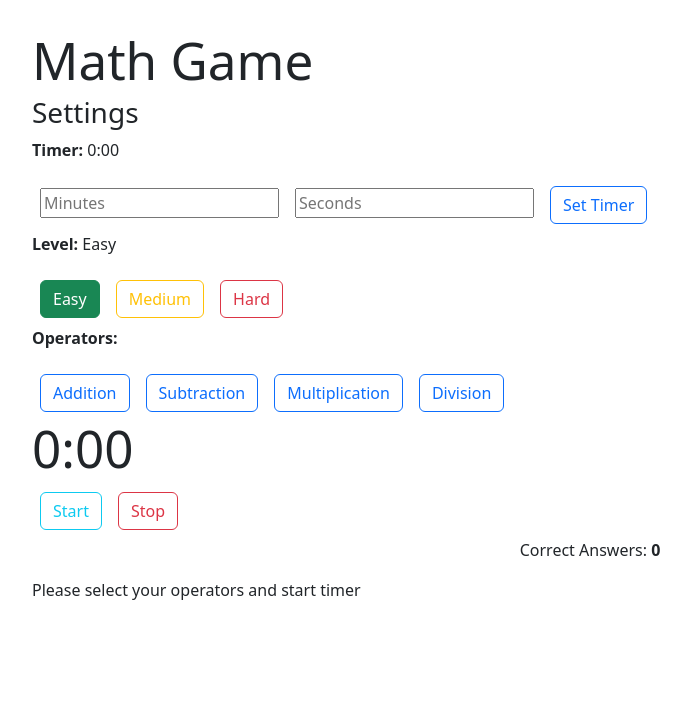
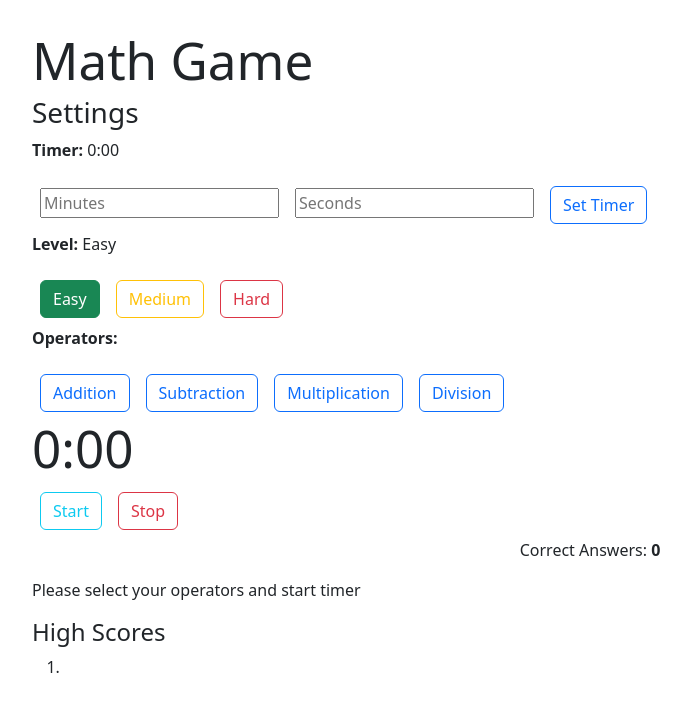
Before and after one commit to BriGuy520/math-game, a React (Vite) app: page / in a window 1280 px wide. Shown: the top 712 px of the page, without its empty margins (50-741 px from the left). Built offline with nearby package versions, Linux system fonts and the light colour scheme.

Commit message:
added a scores component to keep track of the high scores

```diff
--- a/src/components/Game.tsx
+++ b/src/components/Game.tsx
@@ -2,6 +2,7 @@ import React from 'react';
 
 import Timer, { TimerProps } from './Timer';
 import Board, { BoardProps } from './Board';
+import Scores from './Scores';
 
 type GameProps = TimerProps & BoardProps;
 
@@ -12,6 +13,7 @@ const Game = ({timeLeft, operators, stopGame, startGame, startTimer}: GameProps)
     <>
       <Timer timeLeft={timeLeft} startGame={startGame} stopGame={stopGame} />
       <Board timeLeft={timeLeft} startTimer={startTimer} operators={operators} />
+      <Scores />
     </>
   )
 }
--- /dev/null
+++ b/src/components/Scores.tsx
@@ -0,0 +1,18 @@
+import React from 'react';
+
+
+const Scores = () => {
+
+
+  return (
+    <div className="scores-container">
+      <h4>High Scores</h4>
+      <ol>
+        <li></li>
+      </ol>
+    </div>
+  );
+
+}
+
+export default Scores;
```
